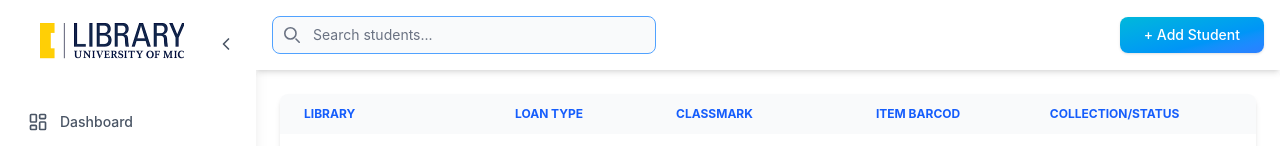
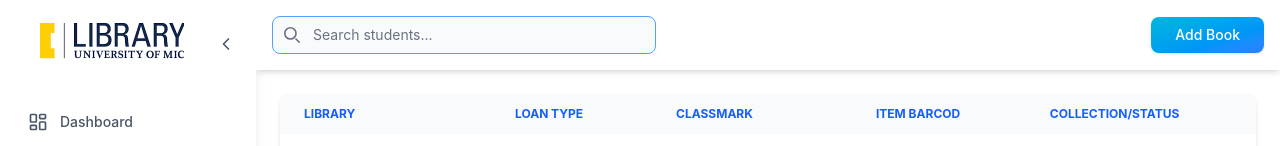
Before and after one commit to mary838/Library-management-system, a Vue app: page /book in a window 1280 px wide. Shown: the top 146 px of the page. Built offline with nearby package versions, Linux system fonts and the light colour scheme.

Commit message:
update rooter

```diff
--- a/src/views/book.vue
+++ b/src/views/book.vue
@@ -37,11 +37,12 @@
           </div>
         </form>
 
-        <button
+        <router-link
+          to="../Auth/login-book.vue"
           class="inline-flex cursor-pointer items-center justify-center px-6 py-2 text-sm font-medium text-white bg-gradient-to-br from-cyan-500 to-blue-500 rounded-lg shadow hover:from-cyan-600 hover:to-blue-600 focus:outline-none focus:ring-4 focus:ring-cyan-300 transition"
         >
-          + Add Student
-        </button>
+          Add Book
+        </router-link>
       </div>
     </div>
     <div class="overflow-x-auto relative shadow-md p-6 sm:rounded-lg mb-8">
--- a/src/views/student.vue
+++ b/src/views/student.vue
@@ -36,11 +36,12 @@
           </div>
         </form>
 
-        <button
+        <router-link
+          to="../Auth/login-book.vue"
           class="inline-flex cursor-pointer items-center justify-center px-6 py-2 text-sm font-medium text-white bg-gradient-to-br from-cyan-500 to-blue-500 rounded-lg shadow hover:from-cyan-600 hover:to-blue-600 focus:outline-none focus:ring-4 focus:ring-cyan-300 transition"
         >
-          + Add Student
-        </button>
+          Add Student
+        </router-link>
       </div>
     </div>
 
@@ -60,6 +61,7 @@
             <th scope="col" class="px-6 py-3 text-blue-500">TimeLine</th>
           </tr>
         </thead>
+
         <tbody>
           <tr
             v-for="i in 40"
```
